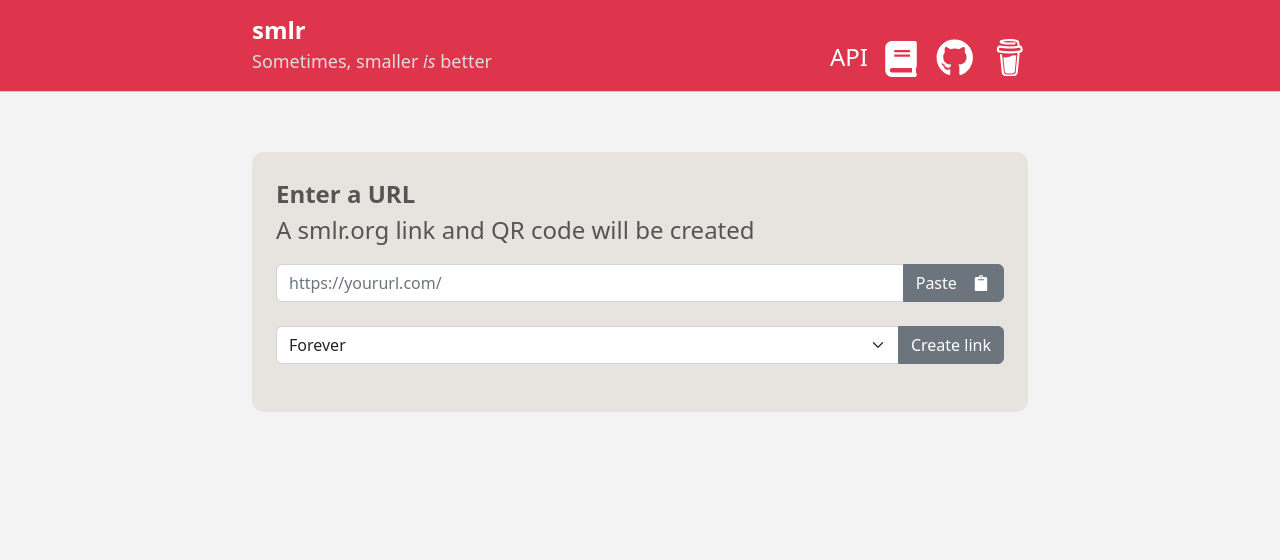
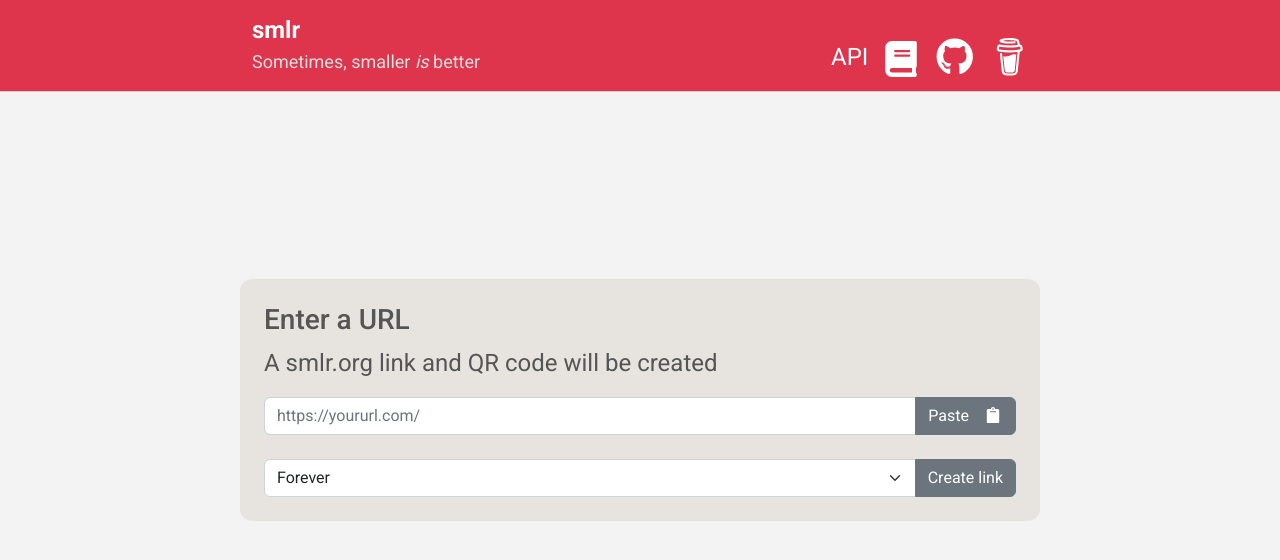
Before and after one commit to noahcorona/url-shortener, a React (Create React App) app in the folder frontend/: page / in a window 1280 px wide. Shown: the top 560 px of the page. Built offline with nearby package versions, Linux system fonts and the light colour scheme.

Commit message:
add waiting animation, page layout changes

```diff
--- a/frontend/package.json
+++ b/frontend/package.json
@@ -3,6 +3,7 @@
   "version": "0.1.0",
   "private": true,
   "dependencies": {
+    "@fontsource/roboto": "^4.5.7",
     "@testing-library/jest-dom": "^5.16.4",
     "@testing-library/user-event": "^13.5.0",
     "axios": "^0.27.2",
@@ -14,6 +15,7 @@
     "react-dom": "^18.2.0",
     "react-icons": "^4.4.0",
     "react-json-pretty": "^2.2.0",
+    "react-loader-spinner": "^5.1.7-beta.1",
     "react-qr-code": "^2.0.7",
     "react-scripts": "5.0.1",
     "validator": "^13.7.0",
--- a/frontend/src/App.css
+++ b/frontend/src/App.css
@@ -1,3 +1,7 @@
+* {
+  font-family: Roboto;
+}
+
 /*
     Reusable styles
  */
@@ -16,7 +20,7 @@
 
 .Navigation {
   width: 100%;
-  position: sticky;
+  position: absolute;
   top: 0;
   background-color: #de354c;
   border-bottom: 1px #ccc solid;
@@ -146,7 +150,11 @@
   width: 75%;
   min-width: 350px;
   max-width: 800px;
-  padding: 0.5em;
+  min-height: 100vh;
+  display: flex;
+  flex-direction: column;
+  align-items: center;
+  justify-content: center;
 }
 
 .Content-Card {
@@ -211,7 +219,5 @@
 }
 
 .error-text {
-  font-size: 0.75em;
   color: #d36666;
-  text-align: right;
 }
--- a/frontend/src/App.js
+++ b/frontend/src/App.js
@@ -1,93 +1,79 @@
-import './App.css';
-import 'bootstrap/dist/css/bootstrap.min.css';
-import {useEffect, useState} from 'react';
+import {useState} from 'react';
 import ShortURLArea from './components/ShortURLArea';
 import URLInputArea from './components/URLInputArea';
 import Navigation from './components/Navigation';
 import DocModal from './components/DocModal';
+import WaitingArea from './components/WaitingArea';
 import axios from 'axios';
+import isURL from 'validator/lib/isURL';
+
+import 'bootstrap/dist/css/bootstrap.min.css';
+import './App.css';
+import '@fontsource/roboto/300.css';
+import '@fontsource/roboto/400.css';
+import '@fontsource/roboto/500.css';
+import '@fontsource/roboto/700.css';
 
 /**
- * Entry point of our application
+ * Application entry point
  * @return {JSX.Element}
  * @constructor
  */
 function App() {
   const [modalShowing, setModalShowing] = useState(false);
-  const [shortenedURL, setShortenedURL] = useState(null);
-  const [formValues, setFormValues] = useState(null);
-
-  // effect to fetch from API when form is submitted
-  useEffect(() => {
-    /*
-      formValues structure and values:
-      {
-        url: "https://yoururl.com/",
-        lifespan: "0" (forever) or
-                  "number length-descriptor" (e.g. 1 day)
-       }
-    */
+  const [linkData, setLinkData] = useState({});
+  const [status, setStatus] = useState(null);
 
   /**
-     * Fetch the shortened URL from the SMLR API using a GET request
-     * @param {string} url - the url to shorten
-     * @param {string} lifespan - the lifespan of the url
-     * @return {Promise<AxiosResponse<any>>} the API response with a JSON body
+   * the URL creation form submission handler
+   *   validates the URL and makes a POST request to the smlr API
+   *
+   * @param {object} urlData - the form data representing url creation params
+   * @return {Promise<void>}
    */
-    async function getShortURL(url) {
+  async function onFormSubmit(urlData) {
+    const {url, lifespan} = urlData;
+
+    // URL validation
+    if (isURL(url)) {
+      // toggle waiting status
+      setStatus('waiting');
+      // make a POST request to the create API
       axios.post('/create', {
         destination: url,
       }).then((response) => {
-        const {shortened, destination, ext, date, clicks} = response.data;
-
-        // handle the data here - for example...
-        console.log('The URL', destination,
-            'was shortened to', shortened,
-            'at', date,
-            'and was given an extension of', ext,
-            '. The short url has been used', clicks, 'times.');
+        setLinkData({
+          shortURL: response.data.shortened,
+          originalURL: url,
+          lifespan: lifespan,
         });
-
-      return shortenedURL;
+        setStatus(null);
+        console.log('API response: ', response);
+      })
+          .catch((error) => {
+            if (error.response) {
+              setStatus('Sorry! Looks like there\'s been an error' +
+                  ' on our part.');
+            } else if (error.request) {
+              setStatus('Sorry! Our server isn\'t responding.');
+            } else {
+              setStatus('Oops! It looks like the request was malformed. ');
+            }
+            console.log('API response (error): ', error);
+          });
+    } else {
+      setStatus('Oops. That doesn\'t look like a URL!');
+    }
   }
 
-    if (formValues) {
-      getShortURL(formValues.url, formValues.lifespan)
-          .then((res) => {
-            console.log('API response: ', res);
-
-            // set state for shortened URL and scroll to its component
-            setShortenedURL(res.data.shortened);
-            const shortURLArea = document.getElementById('short-url-area');
-            window.scrollTo({
-              top: shortURLArea.offsetTop,
-              behavior: 'smooth',
-            });
-          })
-          .catch((error) => {
-            console.log('error making API request', error);
-            if (error.response) {
-            // The request was made and the server
-            // responded with a status code
-            // that falls out of the range of 2xx
-              console.log(error.response.data);
-              console.log(error.response.status);
-              console.log(error.response.headers);
-            } else if (error.request) {
-            // The request was made but no response was received
-            // `error.request` is an instance of XMLHttpRequest in the
-            // browser and an instance of
-            // http.ClientRequest in node.js
-              console.log(error.request);
-            } else {
-              // Something happened in setting up the
-              // request that triggered an Error
-              console.log('Error', error.message);
+  /**
+   * show the documentation window
+   * @param {event} e - button click event
+   */
+  function toggleDocModal(e) {
+    e.preventDefault();
+    setModalShowing(true);
   }
-            console.log(error.config);
-          });
-    }
-  }, [formValues]);
 
   return (
     <div className="App">
@@ -97,22 +83,24 @@ function App() {
           handleClose={() => setModalShowing(false)}
         />
         <Navigation
-          onDocClick={(e) => {
-            e.preventDefault();
-            setModalShowing(true);
-          }}
+          onDocClick={toggleDocModal}
         />
-        <div className="Content-Body">
         <div className="Content-Centered">
-            <URLInputArea setFormValues={setFormValues} />
-            {shortenedURL && (
+          <URLInputArea
+            status={status}
+            setStatus={setStatus}
+            onFormSubmit={onFormSubmit}
+          />
+          <WaitingArea
+            status={status}
+            setStatus={setStatus}
+          />
           <ShortURLArea
-                shortURL={shortenedURL}
-                originalURL={formValues.url}
-                lifespan={formValues.lifespan}
+            status={status}
+            setStatus={setStatus}
+            linkData={linkData}
+            setLinkData={setLinkData}
           />
-            )}
-          </div>
         </div>
       </div>
     </div>
--- a/frontend/src/components/ShortURLArea.js
+++ b/frontend/src/components/ShortURLArea.js
@@ -3,7 +3,8 @@ import {Button, Form, InputGroup} from 'react-bootstrap';
 import QRCode from 'react-qr-code';
 import {FaClipboard} from 'react-icons/fa';
 
-const ShortURLArea = ({shortURL, originalURL, lifespan}) => {
+const ShortURLArea = ({status, linkData, setLinkData}) => {
+  const {shortURL, originalURL, lifespan} = linkData;
   const [copied, setCopied] = useState(false);
 
   const handleFocus = (event) => event.target.select();
@@ -46,12 +47,13 @@ const ShortURLArea = ({shortURL, originalURL, lifespan}) => {
     }
   }
 
+  if (status === null && linkData.shortURL) {
     return (
       <div
         id="short-url-area"
         className="Content-Card"
       >
-      <b>
+        <h3>
           <a
             className="Link"
             href="#"
@@ -69,7 +71,7 @@ const ShortURLArea = ({shortURL, originalURL, lifespan}) => {
           >
             {shortURL}
           </a>
-      </b>
+        </h3>
         <p>
           {getLifespanText() === 'forever' ?
             'This link has no expiration date' :
@@ -82,7 +84,6 @@ const ShortURLArea = ({shortURL, originalURL, lifespan}) => {
               type="text"
               value={shortURL}
               readOnly
-            selectTextOnFocus
             />
             <Button
               variant="success"
@@ -96,11 +97,15 @@ const ShortURLArea = ({shortURL, originalURL, lifespan}) => {
           </InputGroup>
         </div>
         <div className="QR-Area d-grid gap-2">
+          {
+            shortURL && (
               <QRCode
                 className="centered"
                 value={shortURL}
                 alt={shortURL}
               />
+            )
+          }
           <Button
             variant="success"
             className="d-block"
@@ -109,8 +114,17 @@ const ShortURLArea = ({shortURL, originalURL, lifespan}) => {
             <FaClipboard className="button-icon" />
           </Button>
         </div>
+        <Button
+          variant="secondary"
+          onClick={() => setLinkData({})}
+        >
+          Make another short URL
+        </Button>
       </div>
     );
+  } else {
+    return <div />;
+  }
 };
 
 export default ShortURLArea;
--- a/frontend/src/components/URLInputArea.js
+++ b/frontend/src/components/URLInputArea.js
@@ -1,29 +1,27 @@
 import {Button, Form, InputGroup} from 'react-bootstrap';
 import {useState} from 'react';
 import {FaClipboard} from 'react-icons/fa';
-import isURL from 'validator/lib/isURL';
 
 const URLInputArea = (props) => {
-  const [inputURL, setInputURL] = useState('');
-  const [inputLifespan, setInputLifespan] = useState('0');
-  const [error, setError] = useState(null);
+  const [url, setUrl] = useState('');
+  const [lifespan, setLifespan] = useState('0');
 
   const submitHandler = (e) => {
+    // prevent default form submission behavior, clear input
     e.preventDefault();
 
-    if (isURL(inputURL)) {
-      props.setFormValues({url: inputURL, lifespan: inputLifespan});
-    } else {
-      setInputURL('');
-      setError('The URL entered was not valid');
-    }
+    // reset input and call the url form handler
+    setUrl('');
+    props.onFormSubmit({url, lifespan});
   };
 
-  const clickHandler = async (e) => {
+  const pasteButtonHandler = async (e) => {
+    // prevent default button behavior
     e.preventDefault();
+
+    // copy clipboard text and set input text
     const text = await navigator.clipboard.readText();
-    console.log('Pasted', text);
-    setInputURL(text);
+    setUrl(text);
   };
 
   return (
@@ -32,7 +30,7 @@ const URLInputArea = (props) => {
       id="url-input-area"
       className="Content-Card"
     >
-      <b>Enter a URL</b>
+      <h3>Enter a URL</h3>
       <p>A smlr.org link and QR code will be created</p>
       <Form
         className="url-form"
@@ -45,24 +43,24 @@ const URLInputArea = (props) => {
               type="text"
               placeholder="https://yoururl.com/"
               onChange={(e) => {
-                setInputURL(e.target.value);
+                setUrl(e.target.value);
               }}
-              value={inputURL}
+              value={url}
             />
             <Button
               variant="secondary"
-              onClick={clickHandler}
+              onClick={pasteButtonHandler}
             >
               Paste <FaClipboard className="button-icon" />
             </Button>
           </InputGroup>
         </div>
-        <div className="bottom-spaced">
+        <div>
           <InputGroup>
             <Form.Select
               aria-label="Default select example"
               id="lifespan"
-              onChange={(e) => setInputLifespan(e.target.value)}
+              onChange={(e) => setLifespan(e.target.value)}
             >
               <option value="0">Forever</option>
               <option value="1 year">A year</option>
@@ -80,9 +78,6 @@ const URLInputArea = (props) => {
             </Button>
           </InputGroup>
         </div>
-        {
-          error && <p className="error-text">{error}</p>
-        }
       </Form>
     </div>
   );
--- /dev/null
+++ b/frontend/src/components/WaitingArea.js
@@ -0,0 +1,15 @@
+import {BallTriangle} from 'react-loader-spinner';
+
+const WaitingArea = (props) => {
+  if (props.status === 'waiting') {
+    return <BallTriangle color="#de354c" height={80} width={80} />;
+  } else if (props.status) {
+    return (
+      <h3 className="error-text">{props.status}</h3>
+    );
+  } else {
+    return <div />;
+  }
+};
+
+export default WaitingArea;
```
Also changed, not shown: 1 other file (tests, documents, lock files or other folders). Lines whose indentation alone changed are shown as unchanged.
